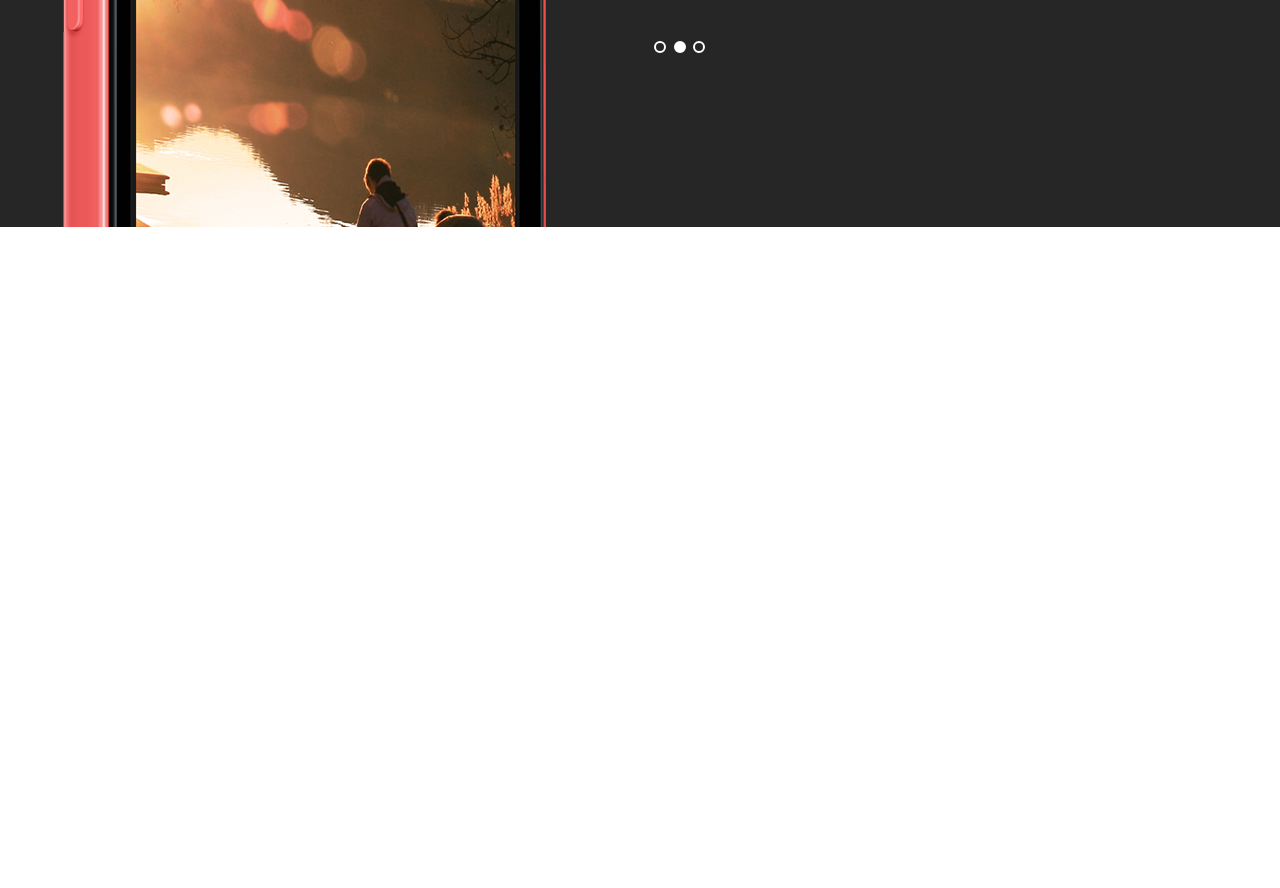
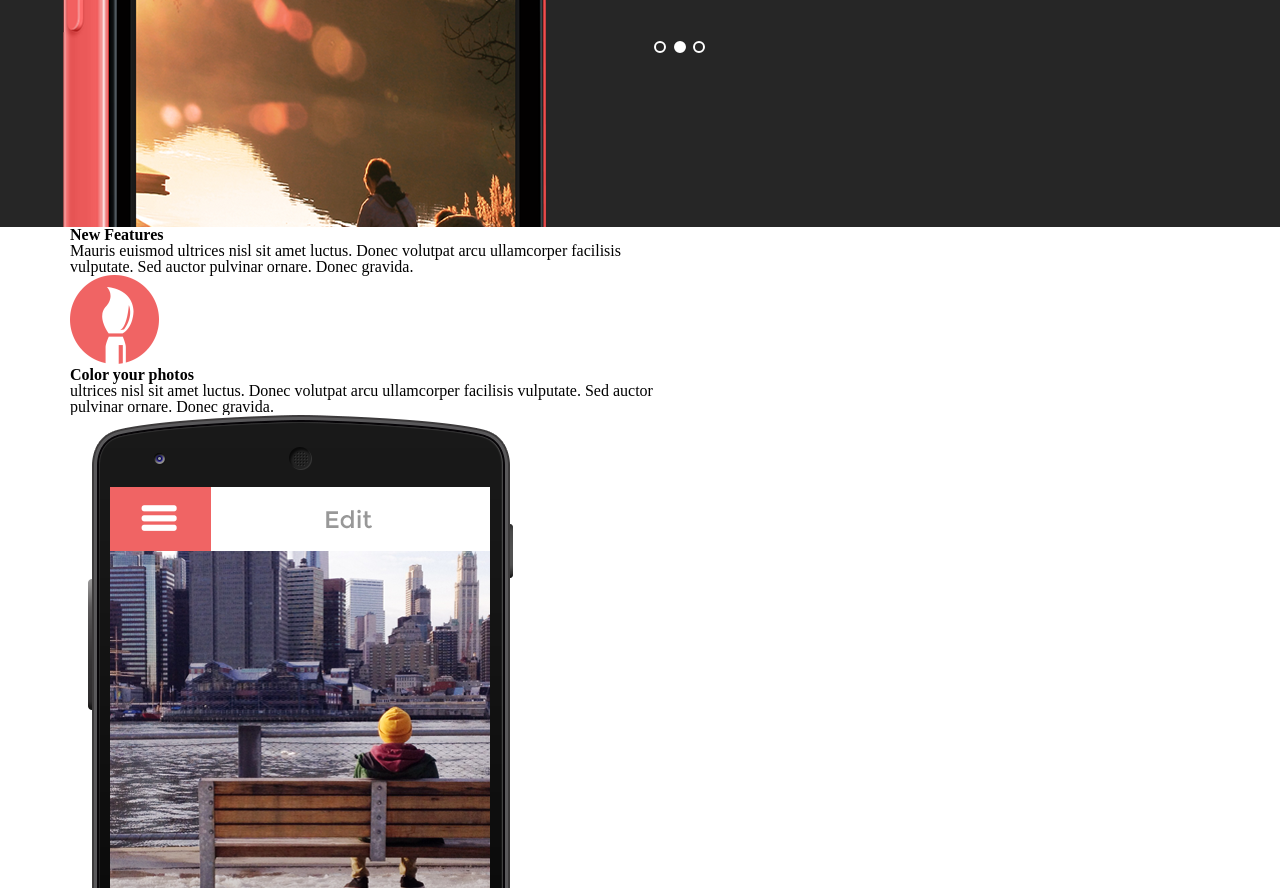
Before and after one commit to hotko1/testmaket1, a website: page index.html in a window 1280 px wide. Shown: the part 1712-2600 px from the top of the page. Before the commit the page ends 1939 px from the top, so only its background shows below. Drawn offline with nearby package versions, Linux system fonts and the light colour scheme.

Commit message:
Task 53815: Added block New Features without styles

```diff
--- a/index.html
+++ b/index.html
@@ -107,6 +107,43 @@
             </div>
         </div>
     </section>
+    <section class="new-features">
+        <div class="row container">
+            <div class="col-xl-6 col-lg-6 col-md-6 col-sm-6 col-12 new-features__left">
+                <h2 class="new-features__title">New Features</h2>
+                <p class="new-features__description">Mauris euismod ultrices nisl sit amet luctus. Donec volutpat arcu ullamcorper facilisis vulputate. Sed auctor pulvinar ornare. Donec gravida.</p>
+                <div class="new-features__slider-wrapper">
+                    <div class="slider slider-new-features">
+                        <div class="slider__item slider-new-features__item slider-new-features__item1">
+                            <img class="slider-new-features__image" src="images/brush01.png" alt="Brush">
+                            <div class="slider-new-features__text">
+                                <h3 class="slider-new-features__title">Color your photos</h3>
+                                <p class="slider-new-features__description">ultrices nisl sit amet luctus. Donec volutpat arcu ullamcorper facilisis vulputate. Sed auctor pulvinar ornare. Donec gravida.</p>
+                            </div>
+                        </div>
+                        <div class="slider__item slider-new-features__item slider-new-features__item2">
+                            <img class="slider-new-features__image" src="images/brush02.png" alt="Brush">
+                            <div class="slider-new-features__text">
+                                <h3 class="slider-new-features__title">Color your photos</h3>
+                                <p class="slider-new-features__description">ultrices nisl sit amet luctus. Donec volutpat arcu ullamcorper facilisis vulputate. Sed auctor pulvinar ornare. Donec gravida.</p>
+                            </div>
+                        </div>
+                        <div class="slider__item slider-new-features__item slider-new-features__item3">
+                            <img class="slider-new-features__image" src="images/brush03.png" alt="Brush">
+                            <div class="slider-new-features__text">
+                                <h3 class="slider-new-features__title">Color your photos</h3>
+                                <p class="slider-new-features__description">ultrices nisl sit amet luctus. Donec volutpat arcu ullamcorper facilisis vulputate. Sed auctor pulvinar ornare. Donec gravida.</p>
+                            </div>
+                        </div>
+                    </div>
+                    <div class="new-features__slider-bottom-background"></div>
+                </div>
+            </div>
+            <div class="col-xl-6 col-lg-6 col-md-6 col-sm-6 col-12 new-features__right">
+                <img class="new-features__right-image" src="images/nexus-5.png" alt="Nexus 5">
+            </div>
+        </div>
+    </section>
     <script src="https://code.jquery.com/jquery-3.6.1.min.js"></script>
     <script src="js/slick.min.js"></script>
     <script src="js/script.js"></script>
```
Also changed, not shown: images/brush01.png (added), images/brush02.png (added), images/brush03.png (added), images/nexus-5.png (added).
